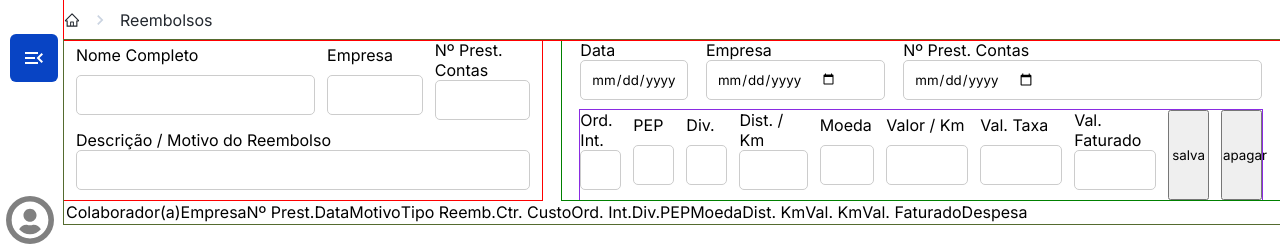
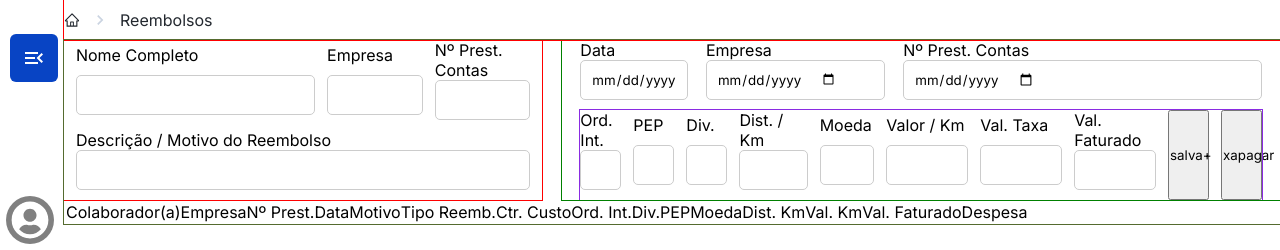
Before and after one commit to lucasgomesdacruz/sispar, a React (Vite) app: page /reembolso in a window 1280 px wide. Shown: the top 250 px of the page. Built offline with nearby package versions, Linux system fonts and the light colour scheme.

Commit message:
:lipstick: style: muda ortografia de button

```diff
--- a/src/pages/reembolso/Reembolso.jsx
+++ b/src/pages/reembolso/Reembolso.jsx
@@ -30,8 +30,8 @@ function Reembolso() {
                             <Input type="text" label="Valor / Km" id="valor"/>
                             <Input type="text" label="Val. Taxa" id="taxa"/>
                             <Input type="text" label="Val. Faturado" id="val"/>
-                            <button>salva</button>
-                            <button>apagar</button>
+                            <button>salva+</button>
+                            <button>xapagar</button>
                         </div>
                     </section>
                 </div>
```
